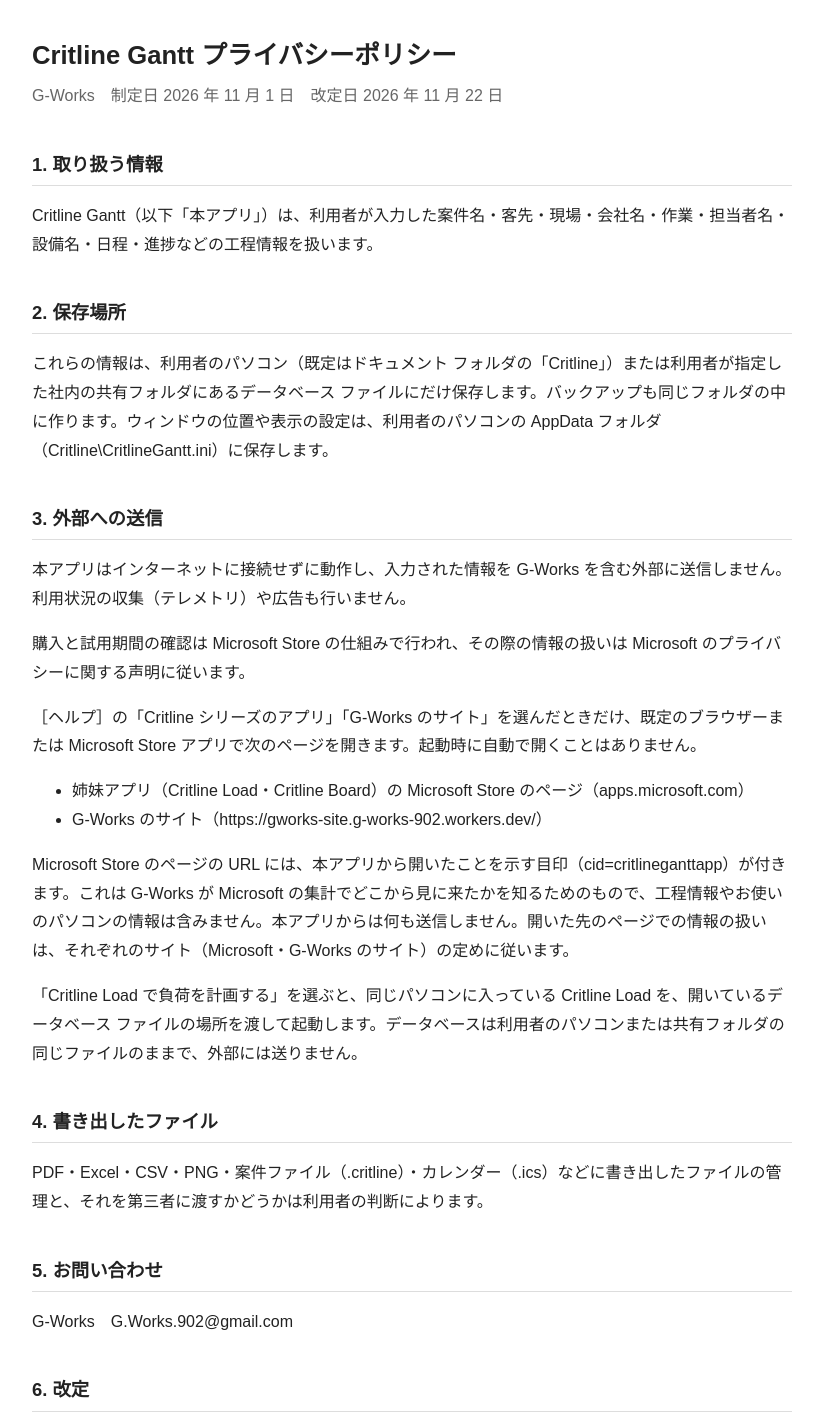
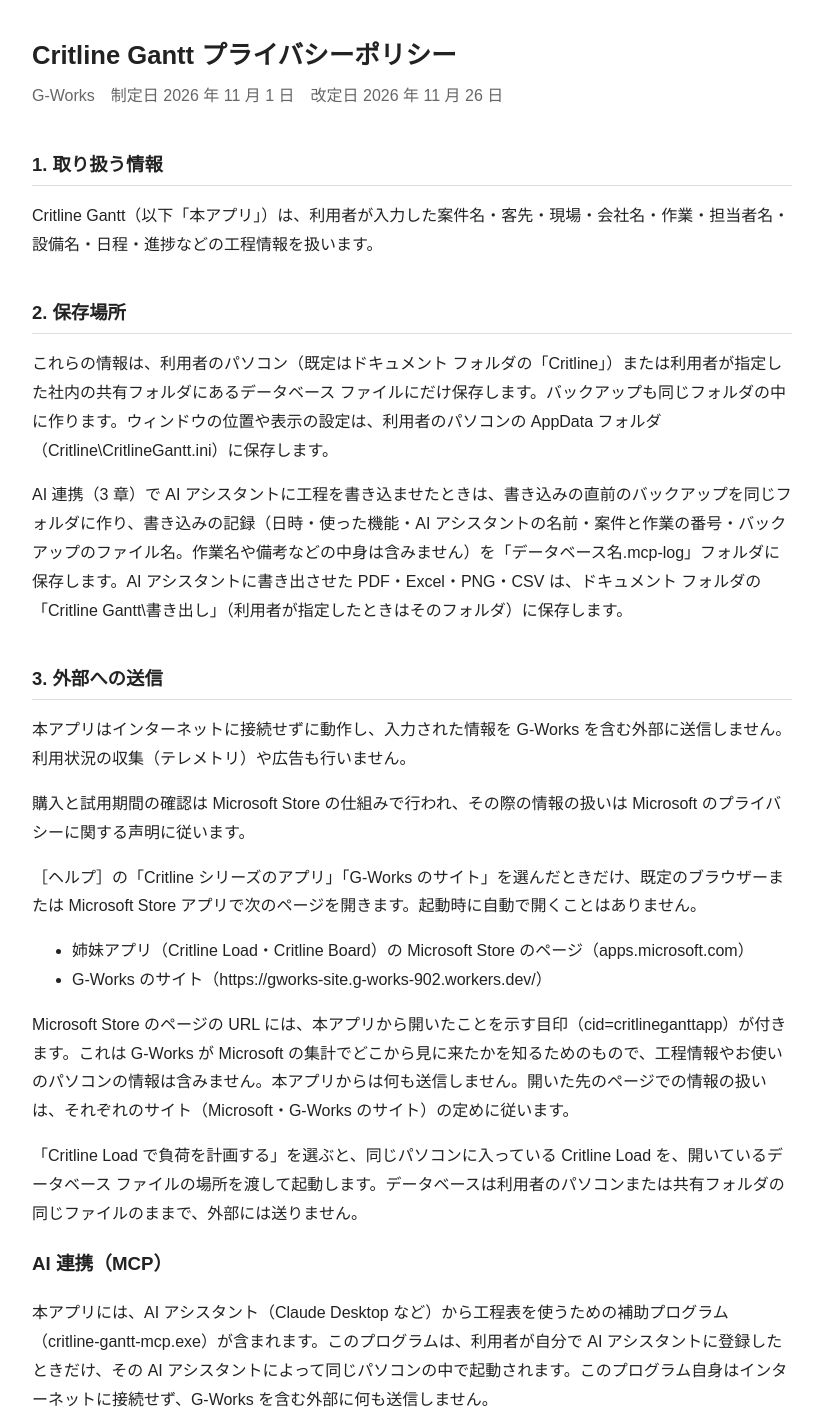
Before and after one commit to G-Works902/critlinegantt, a plain HTML site: page index.html in a window 1280 px wide. Shown: the top 1418 px of the page, without its empty margins (228-1051 px from the left). Drawn offline with Linux system fonts and the light colour scheme.

Commit message:
プライバシーポリシーの改定（2026-11-26）：AI 連携（MCP）
Co-Authored-By: Claude Opus 5.5 <noreply@anthropic.com>

```diff
--- a/index.html
+++ b/index.html
@@ -17,13 +17,14 @@
 <body>
 <main>
 <h1>Critline Gantt プライバシーポリシー</h1>
-<p class="meta">G-Works　制定日 2026 年 11 月 1 日　改定日 2026 年 11 月 22 日</p>
+<p class="meta">G-Works　制定日 2026 年 11 月 1 日　改定日 2026 年 11 月 26 日</p>
 
 <h2>1. 取り扱う情報</h2>
 <p>Critline Gantt（以下「本アプリ」）は、利用者が入力した案件名・客先・現場・会社名・作業・担当者名・設備名・日程・進捗などの工程情報を扱います。</p>
 
 <h2>2. 保存場所</h2>
 <p>これらの情報は、利用者のパソコン（既定はドキュメント フォルダの「Critline」）または利用者が指定した社内の共有フォルダにあるデータベース ファイルにだけ保存します。バックアップも同じフォルダの中に作ります。ウィンドウの位置や表示の設定は、利用者のパソコンの AppData フォルダ（Critline\CritlineGantt.ini）に保存します。</p>
+<p>AI 連携（3 章）で AI アシスタントに工程を書き込ませたときは、書き込みの直前のバックアップを同じフォルダに作り、書き込みの記録（日時・使った機能・AI アシスタントの名前・案件と作業の番号・バックアップのファイル名。作業名や備考などの中身は含みません）を「データベース名.mcp-log」フォルダに保存します。AI アシスタントに書き出させた PDF・Excel・PNG・CSV は、ドキュメント フォルダの「Critline Gantt\書き出し」（利用者が指定したときはそのフォルダ）に保存します。</p>
 
 <h2>3. 外部への送信</h2>
 <p>本アプリはインターネットに接続せずに動作し、入力された情報を G-Works を含む外部に送信しません。利用状況の収集（テレメトリ）や広告も行いません。</p>
@@ -35,6 +36,9 @@
 </ul>
 <p>Microsoft Store のページの URL には、本アプリから開いたことを示す目印（cid=critlineganttapp）が付きます。これは G-Works が Microsoft の集計でどこから見に来たかを知るためのもので、工程情報やお使いのパソコンの情報は含みません。本アプリからは何も送信しません。開いた先のページでの情報の扱いは、それぞれのサイト（Microsoft・G-Works のサイト）の定めに従います。</p>
 <p>「Critline Load で負荷を計画する」を選ぶと、同じパソコンに入っている Critline Load を、開いているデータベース ファイルの場所を渡して起動します。データベースは利用者のパソコンまたは共有フォルダの同じファイルのままで、外部には送りません。</p>
+<h3>AI 連携（MCP）</h3>
+<p>本アプリには、AI アシスタント（Claude Desktop など）から工程表を使うための補助プログラム（critline-gantt-mcp.exe）が含まれます。このプログラムは、利用者が自分で AI アシスタントに登録したときだけ、その AI アシスタントによって同じパソコンの中で起動されます。このプログラム自身はインターネットに接続せず、G-Works を含む外部に何も送信しません。</p>
+<p>このプログラムは、AI アシスタントが求めた工程表の情報（案件名・客先・現場・作業・担当者名・設備名・日程・進捗・備考など）を、同じパソコンの中でその AI アシスタントに渡します。<b>AI アシスタントは、受け取った情報をその提供元（Claude の場合は Anthropic）のサーバーへ送ることがあり、その情報はその提供元の定めに従って扱われます。</b>G-Works はその情報を受け取りません。AI アシスタントに工程表を読ませるかどうかは、利用者（会社）の判断によります。工程の書き込みは、利用者が登録の設定で許可（--allow-write）したときだけ行います。</p>
 
 <h2>4. 書き出したファイル</h2>
 <p>PDF・Excel・CSV・PNG・案件ファイル（.critline）・カレンダー（.ics）などに書き出したファイルの管理と、それを第三者に渡すかどうかは利用者の判断によります。</p>
```
Also changed, not shown: privacy.html (+5 -1 lines).
